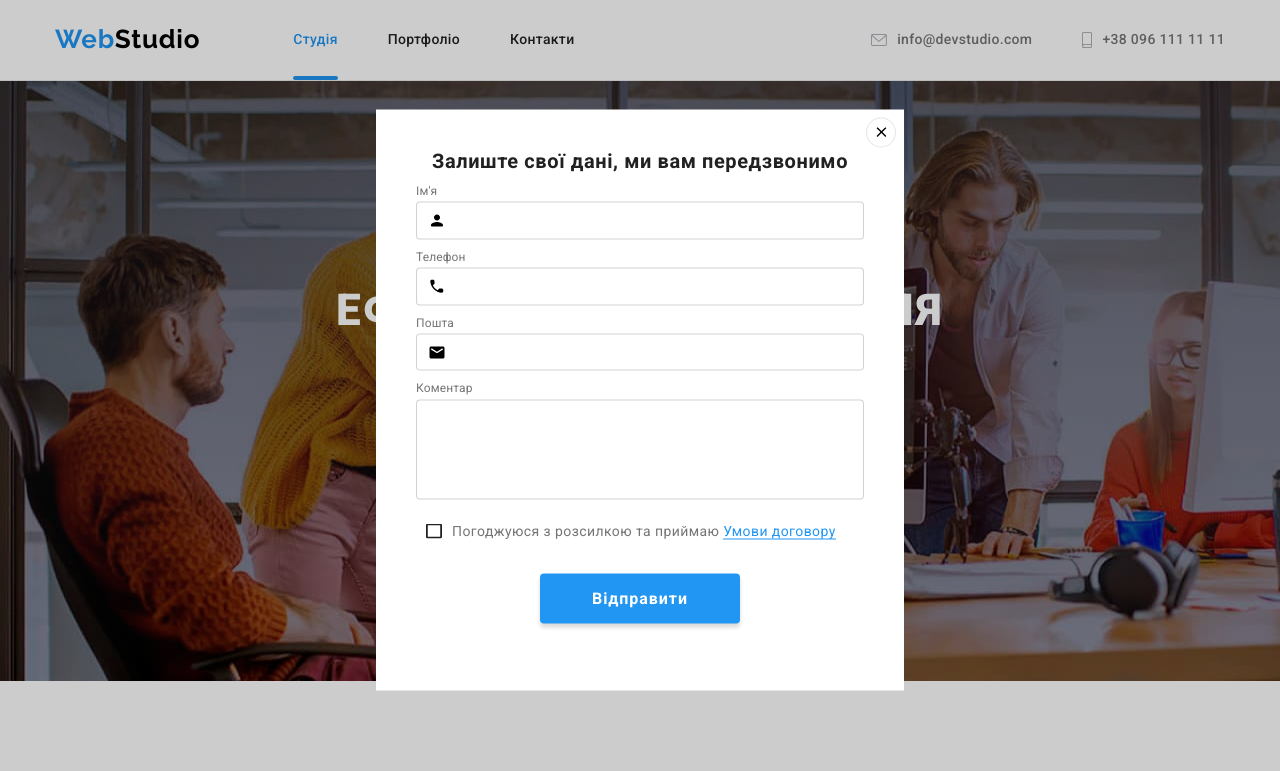
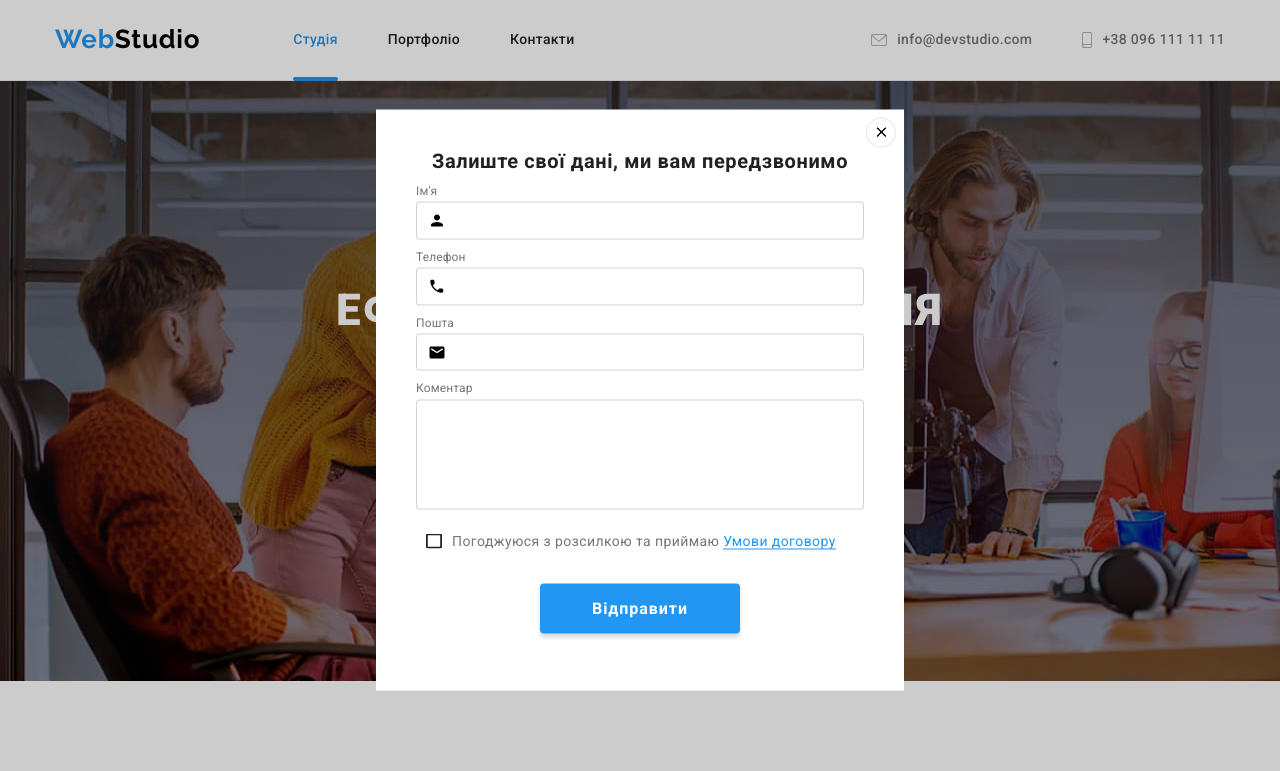
Before and after one commit to Markizdickabraz/goit-markup-hw-06, a plain HTML site: page index.html in a window 1280 px wide. Both pictures are taken after a click on the button "Замовити послугу". Shown: the top 771 px of the page. Drawn offline with nearby package versions, Linux system fonts and the light colour scheme.

Commit message:
доробляє форму

```diff
--- a/css/styles.css
+++ b/css/styles.css
@@ -74,7 +74,7 @@ ul {
   content: "";
   position: absolute;
   left: 0;
-  bottom: 0;
+  bottom: -1px;
   width: 100%;
   height: 4px;
   display: block;
@@ -688,7 +688,8 @@ ul {
   cursor: pointer;
   transition: fill 250ms var(--cubic-bezier);
 }
-.modal-button:hover {
+.modal-button:hover,
+.modal-button:focus {
   fill: var(--accent-color);
 }
 /* налаштування форми  */
@@ -705,7 +706,7 @@ ul {
 
   color: #212121;
   padding-top: 40px;
-  padding-bottom: 12px;
+  margin-bottom: 12px;
 }
 .form {
   display: flex;
@@ -717,7 +718,7 @@ ul {
   display: flex;
   flex-direction: column;
   gap: 10px;
-  padding-bottom: 20px;
+  margin-bottom: 20px;
 }
 .label {
   position: relative;
@@ -759,6 +760,8 @@ ul {
   resize: none;
   padding-left: 16px;
   padding-top: 12px;
+  padding-right: 16px;
+  padding-bottom: 12px;
   font-size: 12px;
   line-height: 1.17;
   letter-spacing: 0.01em;
@@ -801,15 +804,12 @@ ul {
   color: var(--accent-color);
   border-bottom: 1px solid var(--accent-color);
 }
-.position-form-btn {
-  display: flex;
-  justify-content: center;
-}
 .form-btn {
-  padding-left: 52px;
-  padding-top: 10px;
-  padding-right: 52px;
-  padding-bottom: 10px;
+  display: block;
+  margin: 0 auto;
+  padding: 10px;
+  width: 200px;
+  height: 50px;
   color: #fff;
   background-color: #2196f3;
   box-shadow: 0px 4px 4px rgba(0, 0, 0, 0.15);
@@ -864,4 +864,8 @@ ul {
   gap: 10px;
   align-items: center;
   cursor: pointer;
+  letter-spacing: 0.06em;
+  font-weight: 700;
+  font-size: 16px;
+  line-height: 1.88;
 }
--- a/index.html
+++ b/index.html
@@ -420,7 +420,7 @@
   <!-- модальне вікно -->
   <div data-modal class="backdrop is-hidden">
     <div class="modal">
-      <button type="button" class="modal-button">
+      <button type="button" class="modal-button" data-modal-close>
         <svg width="18" height="18">
           <use href="./images/icons.svg#icon-close"></use>
         </svg>
@@ -460,9 +460,9 @@
           <p class="checkbox-title"> Погоджуюся з розсилкою та приймаю <a href="" class="form-link">Умови
               договору</a></p>
         </label>
-        <div class="position-form-btn">
-          <button type="submit" class="form-btn">Відправити</button>
-        </div>
+
+        <button type="submit" class="form-btn">Відправити</button>
+
       </div>
     </div>
   </div>
```
